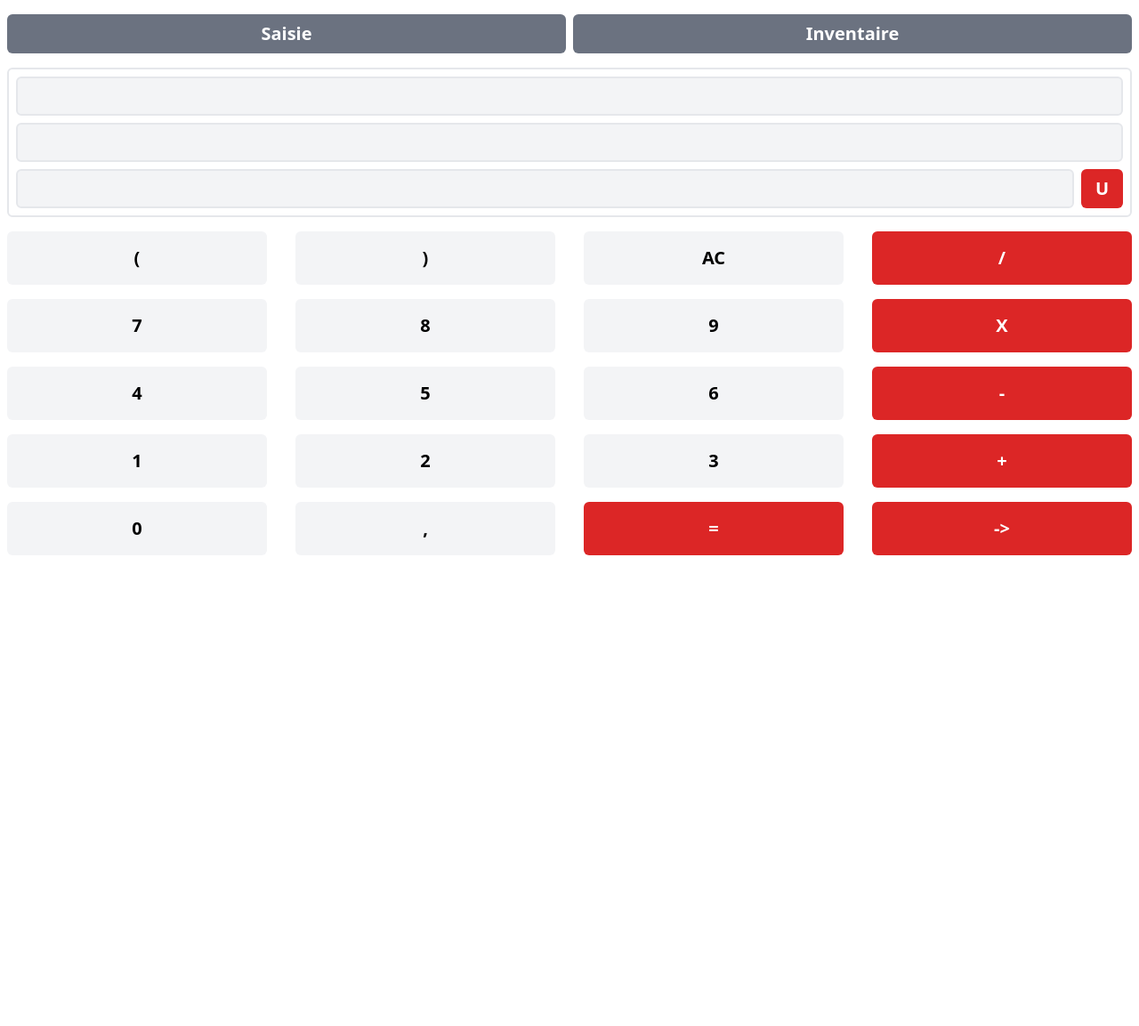
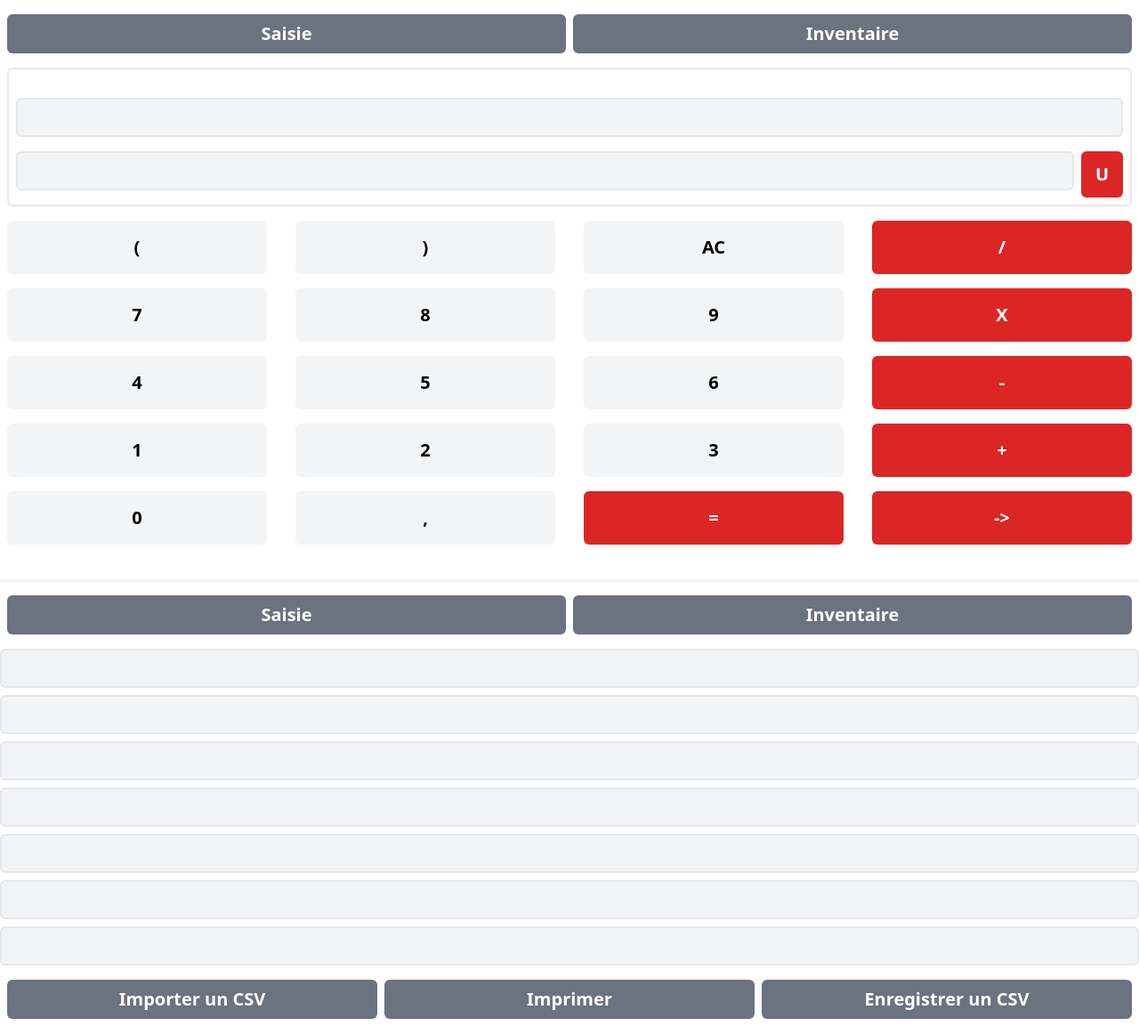
Before and after one commit to ValentinRndn/APP-WEB-CONTROLE, an Angular app in the folder app-web-controle/: page / in a window 1280 px wide. Shown: the whole page at 89% size. Before the commit the page ends 800 px from the top, so only its background shows below. Built offline with nearby package versions, Linux system fonts and the light colour scheme.

Commit message:
[ADD] Page List html/css

```diff
--- a/app-web-controle/src/app/app.component.html
+++ b/app-web-controle/src/app/app.component.html
@@ -1,17 +1,17 @@
-
+  <div class="calculette mb-10">
   <div class="buttons-top flex m-4 gap-2 mx-2 mr-2 ">
-    <button id="saisie_button" class="button-animation-scale p-2 w-full text-white bg-gray-500 rounded-md text-xl font-bold">Saisie</button>
-    <button id="inventaire_button" class="button-animation-scale p-2 w-full text-white bg-gray-500 rounded-md text-xl font-bold">Inventaire</button>
+    <button id="saisie_button" class="button-animation-scale button-design-dark">Saisie</button>
+    <button id="inventaire_button" class="button-animation-scale button-design-dark">Inventaire</button>
   </div>
 
   <div class="input-container border-solid border-gray-200 border-2 m-2 mb-4 rounded-md">
   <div class="input-infos m-2 gap-2 mx-2 mr-2 rounded-md">
-    <input id="materials_input" class="w-full border-2 border-solid bg-gray-100  p-2 rounded-md mb-2">
-    <input id="calc_input" class="w-full border-2 border-solid bg-gray-100 p-2 rounded-md">
+    <input type="text" [(ngModel)]="articleString">
+    <input id="calc_input" class="input-design">
   </div>
 
     <div class="last_input flex m-2 gap-2 mx-2 mr-2 rounded-md">
-      <input id="results_input" class="w-full border-2 border-solid bg-gray-100  p-2 rounded-md">
+      <input id="results_input" class="input-design">
       <button id="u" class="button-animation-scale grid-cols-1 p-2 text-white bg-red-600 px-4 rounded-md text-xl font-bold">U</button>
     </div>
   </div>
@@ -43,3 +43,30 @@
     <button id="arrow -button" class="button-animation-scale button-design-red">-></button>
 
   </div>
+</div>
+
+<hr>
+
+<div class="page-list">
+  <div class="buttons-top flex m-4 gap-2 mx-2 mr-2 ">
+    <button id="saisie_button" class="button-animation-scale p-2 w-full text-white bg-gray-500 rounded-md text-xl font-bold">Saisie</button>
+    <button id="inventaire_button" class="button-animation-scale p-2 w-full text-white bg-gray-500 rounded-md text-xl font-bold">Inventaire</button>
+  </div>
+  <div class="input-container">
+    <input id="materials_input" class="input-design ">
+    <input id="materials_input" class="input-design ">
+    <input id="materials_input" class="input-design ">
+    <input id="materials_input" class="input-design ">
+    <input id="materials_input" class="input-design ">
+    <input id="materials_input" class="input-design ">
+    <input id="materials_input" class="input-design ">
+  </div>
+  <div class="button-container-bottom flex gap-2 m-2">
+    <button id="saisie_button" class="button-design-dark">Importer un CSV</button>
+    <button id="inventaire_button" class="button-design-dark">Imprimer</button>
+    <button id="inventaire_button" class="button-design-dark">Enregistrer un CSV</button>
+
+  </div>
+
+
+</div>
--- a/app-web-controle/src/app/app.component.ts
+++ b/app-web-controle/src/app/app.component.ts
@@ -1,13 +1,25 @@
 import { Component } from '@angular/core';
 import { RouterOutlet } from '@angular/router';
+import { FormsModule } from '@angular/forms';
 
 @Component({
   selector: 'app-root',
   standalone: true,
-  imports: [RouterOutlet],
+  imports: [RouterOutlet, FormsModule],
   templateUrl: './app.component.html',
   styleUrl: './app.component.css'
 })
 export class AppComponent {
   title = 'app-web-controle';
+
+  articleString : string = '';
+
+  addArticle() {
+    this.articleString = 'test';
+  }
+
 }
+
+// addArticle() {
+
+// }
--- a/app-web-controle/src/styles.css
+++ b/app-web-controle/src/styles.css
@@ -17,3 +17,11 @@
 .button-design-red {
    @apply font-bold p-4 mx-2 text-white bg-red-600 rounded-md text-xl;
 }
+
+.input-design {
+    @apply w-full border-2 border-solid bg-gray-100  p-2 rounded-md mb-2
+}
+
+.button-design-dark {
+    @apply button-animation-scale p-2 w-full text-white bg-gray-500 rounded-md text-xl font-bold;
+}
```
